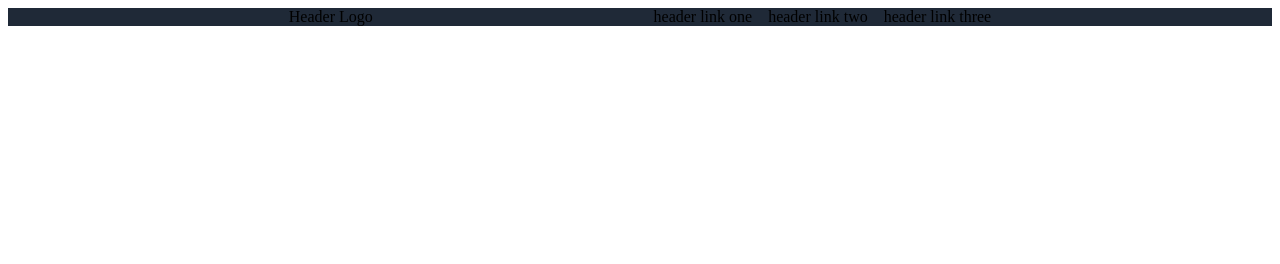
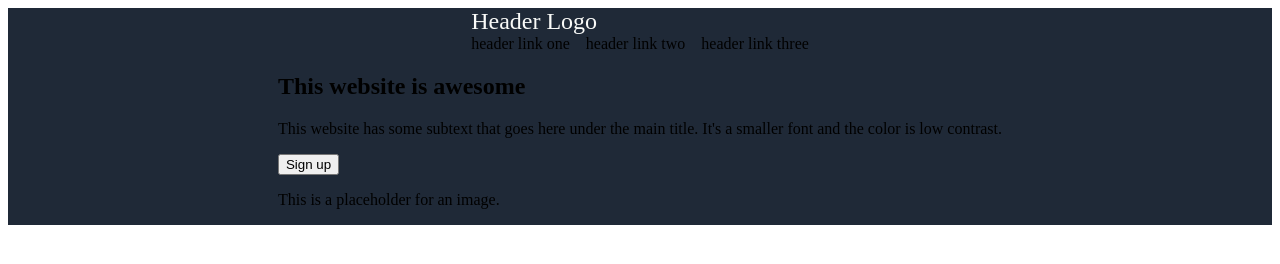
Before and after one commit to MichaelLaffan1/Landing-Page, a plain HTML site: page index.html in a window 1280 px wide. Drawn offline with Linux system fonts and the light colour scheme.

Commit message:
Add header content
Styled header top content and added containers to include other content as well.

```diff
--- a/index.html
+++ b/index.html
@@ -8,7 +8,10 @@
 </head>
 <body>
 <div class="header">
+    <div class="header-top">
+        <div class="logo">
         Header Logo
+        </div>
         <div class="links">
             <ul>
                 <li>header link one</li>
@@ -17,5 +20,18 @@
             </ul>
         </div>
     </div>
+    <div class="header-content">
+        <div class="content-left">
+            <h2>This website is awesome</h2>
+            <p>This website has some subtext that goes here under the main title.
+                It's a smaller font and the color is low contrast.
+            </p>
+            <button>Sign up</button>
+        </div>
+        <div class="content-right">
+            <p>This is a placeholder for an image.</p>
+        </div>
+    </div>
+</div>
 </body>
 </html>
--- a/style.css
+++ b/style.css
@@ -1,7 +1,13 @@
 .header {
     background-color: #1f2937;
     display: flex;
-    justify-content: space-evenly;
+    flex-direction: column;
+    align-items: center;
+}
+
+.logo {
+    font-size: 24px;
+    color: #f9faf8;
 }
 
 ul {
```
Lines whose indentation alone changed are shown as unchanged.
